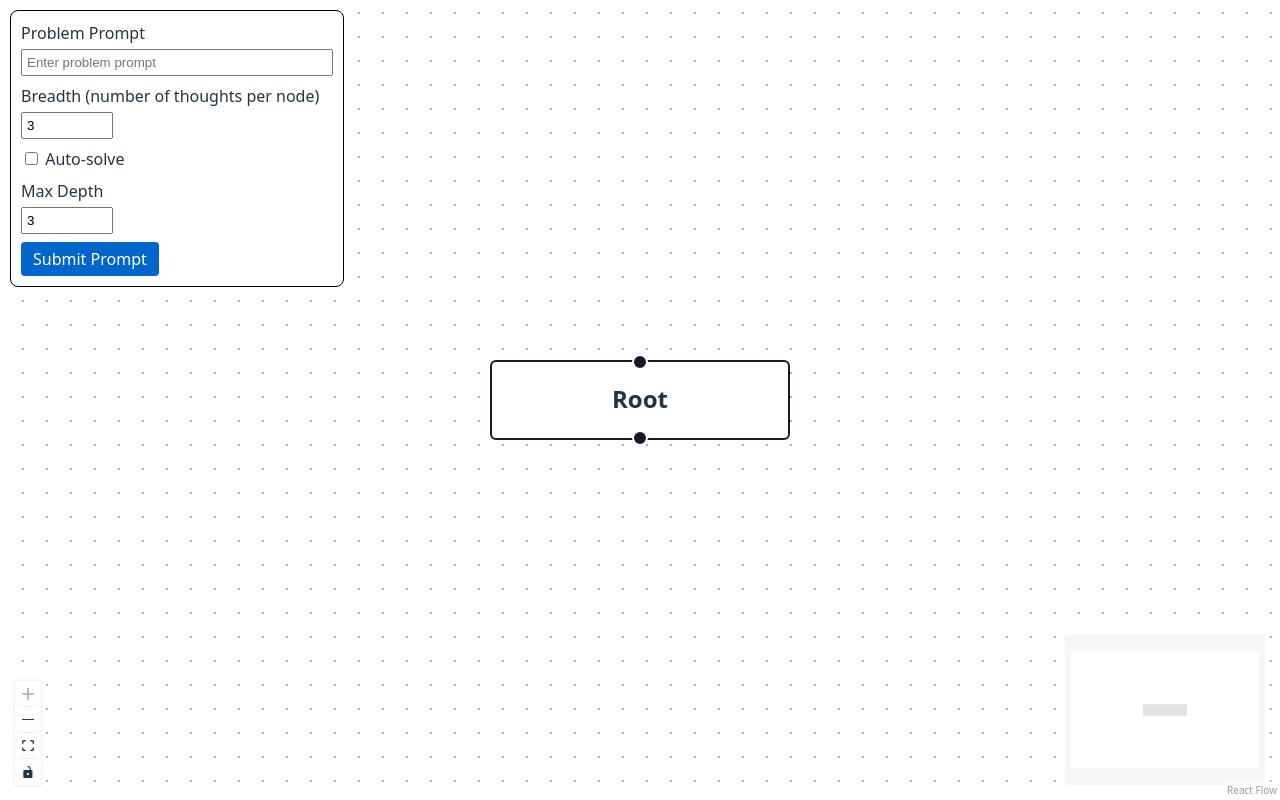
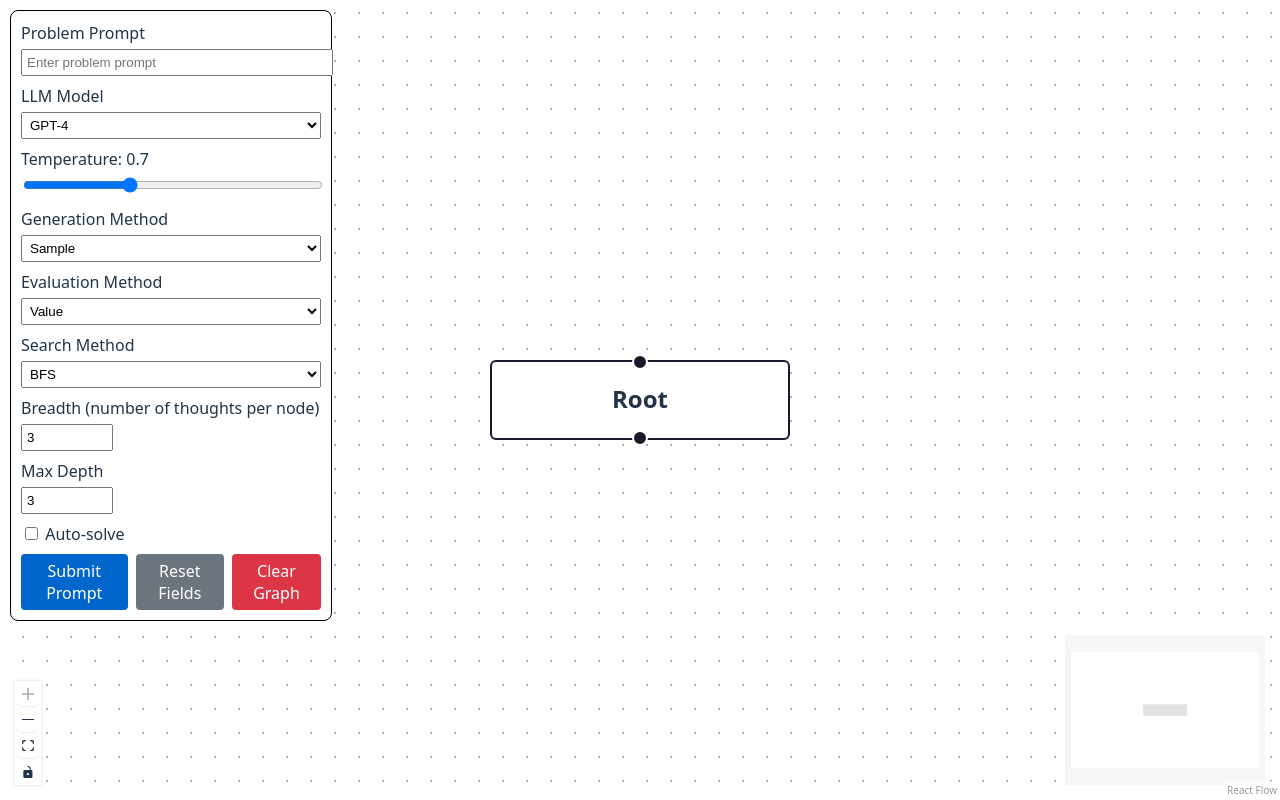
Before and after one commit to ajs808/ToTUI, a React (Vite) app in the folder frontend/: page / in a window 1280 px wide. Built offline with nearby package versions, Linux system fonts and the light colour scheme.

Commit message:
add other fields

```diff
--- a/frontend/src/App.jsx
+++ b/frontend/src/App.jsx
@@ -43,6 +43,11 @@ export default function App() {
   const [breadth, setBreadth] = useState(3);
   const [autoSolve, setAutoSolve] = useState(false);
   const [maxDepth, setMaxDepth] = useState(3);
+  const [llmModel, setLlmModel] = useState('gpt-4');
+  const [temperature, setTemperature] = useState(0.7);
+  const [generationMethod, setGenerationMethod] = useState('sample');
+  const [evaluationMethod, setEvaluationMethod] = useState('value');
+  const [searchMethod, setSearchMethod] = useState('bfs');
 
   const onConnect = useCallback(
     (params) => setEdges((eds) => addEdge(params, eds)),
@@ -106,6 +111,19 @@ export default function App() {
     }
   };
 
+  const handleResetFields = () => {
+    setPrompt('');
+    setBreadth(3);
+    setMaxDepth(3);
+    setAutoSolve(false);
+  };
+
+  const handleClearGraph = () => {
+    setNodes([]);
+    setEdges([]);
+    idCounter = 2;
+  };
+
   return (
     <div style={{ width: '100vw', height: '100vh' }}>
       <div style={{
@@ -116,7 +134,8 @@ export default function App() {
         borderRadius: '8px',
         left: 10,
         top: 10,
-        border: '1px solid black'
+        border: '1px solid black',
+        width: '300px'
       }}>
         <div style={{ marginBottom: '8px' }}>
           <label style={{ display: 'block', marginBottom: '4px' }}>Problem Prompt</label>
@@ -125,9 +144,73 @@ export default function App() {
             value={prompt}
             onChange={(e) => setPrompt(e.target.value)}
             placeholder="Enter problem prompt"
-            style={{ width: '300px', padding: '4px' }}
+            style={{ width: '100%', padding: '4px' }}
           />
         </div>
+
+        <div style={{ marginBottom: '8px' }}>
+          <label style={{ display: 'block', marginBottom: '4px' }}>LLM Model</label>
+          <select
+            value={llmModel}
+            onChange={(e) => setLlmModel(e.target.value)}
+            style={{ width: '100%', padding: '4px' }}
+          >
+            <option value="gpt-3.5">GPT-3.5</option>
+            <option value="gpt-4">GPT-4</option>
+            <option value="gpt-4o">GPT-4o</option>
+          </select>
+        </div>
+
+        <div style={{ marginBottom: '8px' }}>
+          <label style={{ display: 'block', marginBottom: '4px' }}>Temperature: {temperature}</label>
+          <input
+            type="range"
+            min="0"
+            max="2"
+            step="0.1"
+            value={temperature}
+            onChange={(e) => setTemperature(parseFloat(e.target.value))}
+            style={{ width: '100%' }}
+          />
+        </div>
+
+        <div style={{ marginBottom: '8px' }}>
+          <label style={{ display: 'block', marginBottom: '4px' }}>Generation Method</label>
+          <select
+            value={generationMethod}
+            onChange={(e) => setGenerationMethod(e.target.value)}
+            style={{ width: '100%', padding: '4px' }}
+          >
+            <option value="sample">Sample</option>
+            <option value="propose">Propose</option>
+          </select>
+        </div>
+
+        <div style={{ marginBottom: '8px' }}>
+          <label style={{ display: 'block', marginBottom: '4px' }}>Evaluation Method</label>
+          <select
+            value={evaluationMethod}
+            onChange={(e) => setEvaluationMethod(e.target.value)}
+            style={{ width: '100%', padding: '4px' }}
+          >
+            <option value="value">Value</option>
+            <option value="vote">Vote</option>
+          </select>
+        </div>
+
+        <div style={{ marginBottom: '8px' }}>
+          <label style={{ display: 'block', marginBottom: '4px' }}>Search Method</label>
+          <select
+            value={searchMethod}
+            onChange={(e) => setSearchMethod(e.target.value)}
+            style={{ width: '100%', padding: '4px' }}
+          >
+            <option value="bfs">BFS</option>
+            <option value="dfs">DFS</option>
+            <option value="astar">A*</option>
+          </select>
+        </div>
+
         <div style={{ marginBottom: '8px' }}>
           <label style={{ display: 'block', marginBottom: '4px' }}>Breadth (number of thoughts per node)</label>
           <input
@@ -139,9 +222,7 @@ export default function App() {
             style={{ width: '80px', padding: '4px' }}
           />
         </div>
-        <div style={{ marginBottom: '8px' }}>
-          <label><input type="checkbox" checked={autoSolve} onChange={(e) => setAutoSolve(e.target.checked)} /> Auto-solve</label>
-        </div>
+
         <div style={{ marginBottom: '8px' }}>
           <label style={{ display: 'block', marginBottom: '4px' }}>Max Depth</label>
           <input
@@ -153,7 +234,12 @@ export default function App() {
             style={{ width: '80px', padding: '4px' }}
           />
         </div>
-        <div>
+
+        <div style={{ marginBottom: '8px' }}>
+          <label><input type="checkbox" checked={autoSolve} onChange={(e) => setAutoSolve(e.target.checked)} /> Auto-solve</label>
+        </div>
+
+        <div style={{ display: 'flex', gap: '8px' }}>
           <button
             onClick={handlePromptSubmit}
             style={{
@@ -166,6 +252,32 @@ export default function App() {
             }}
           >
             Submit Prompt
+          </button>
+          <button
+            onClick={handleResetFields}
+            style={{
+              padding: '6px 12px',
+              backgroundColor: '#6c757d',
+              color: 'white',
+              border: 'none',
+              borderRadius: '4px',
+              cursor: 'pointer'
+            }}
+          >
+            Reset Fields
+          </button>
+          <button
+            onClick={handleClearGraph}
+            style={{
+              padding: '6px 12px',
+              backgroundColor: '#dc3545',
+              color: 'white',
+              border: 'none',
+              borderRadius: '4px',
+              cursor: 'pointer'
+            }}
+          >
+            Clear Graph
           </button>
         </div>
       </div>
```
